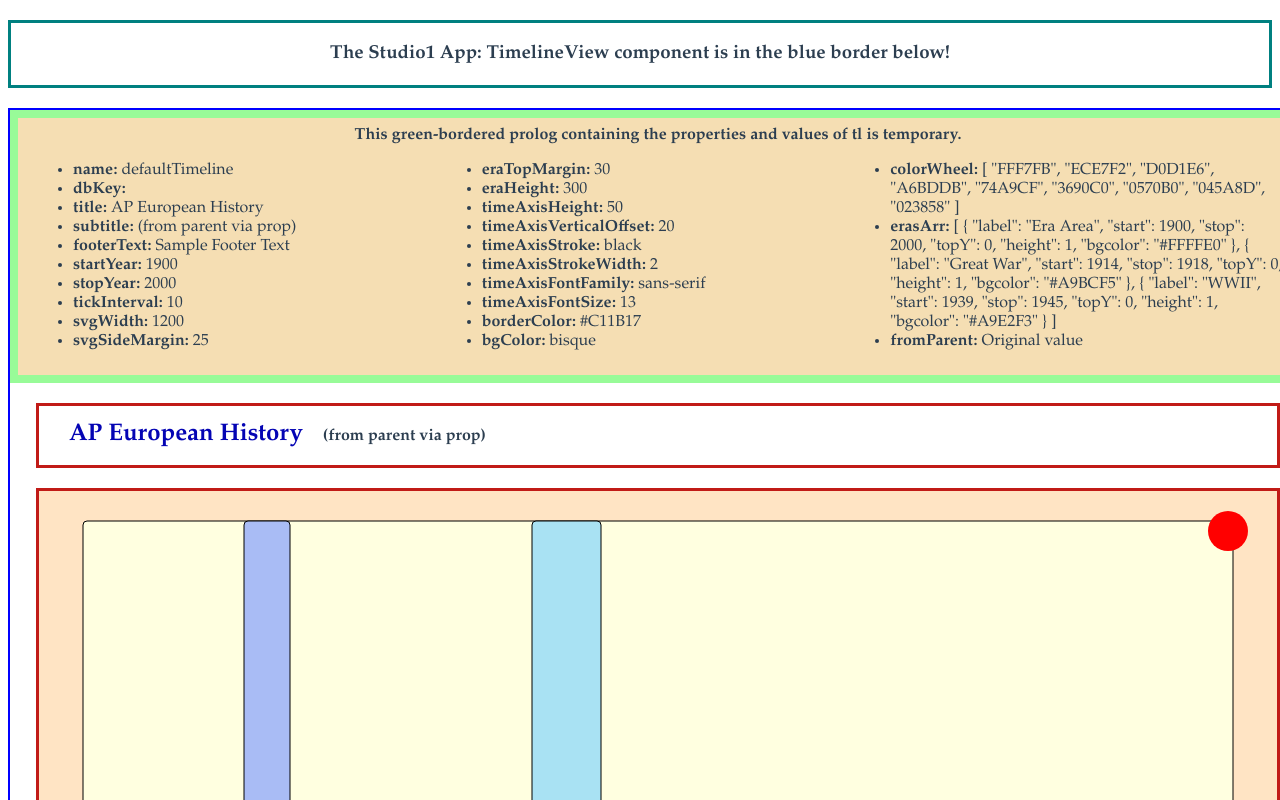
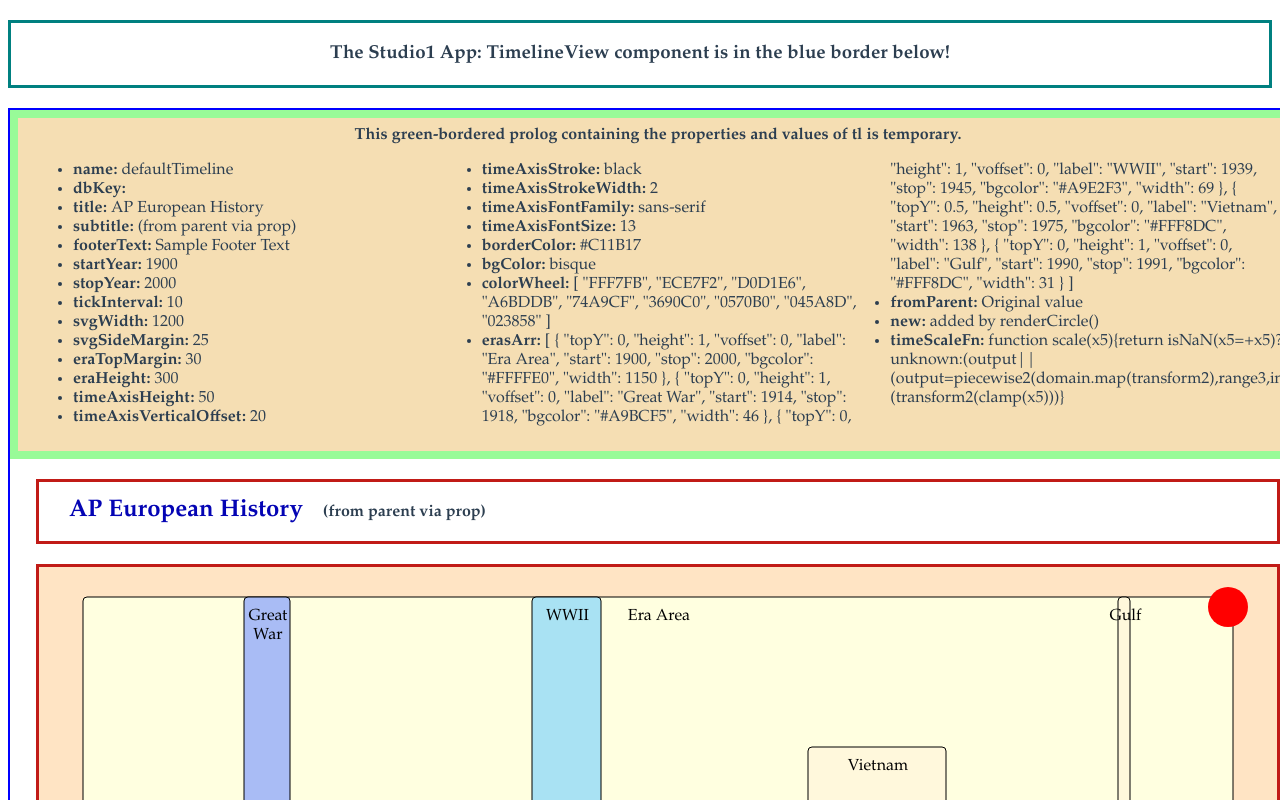
Before and after one commit to bruml2/studio1, a Vue app: page / in a window 1280 px wide. Shown: the top 800 px of the page. Built offline with nearby package versions, Linux system fonts and the light colour scheme.

Commit message:
works; trouble positioning era labels;

```diff
--- a/package.json
+++ b/package.json
@@ -30,7 +30,9 @@
       "plugin:vue/essential",
       "eslint:recommended"
     ],
-    "rules": {},
+    "rules": {
+      "no-console": 0
+    },
     "parserOptions": {
       "parser": "babel-eslint"
     }
--- a/src/components/TimelineView.vue
+++ b/src/components/TimelineView.vue
@@ -19,6 +19,7 @@
         /* goes last to be topmost drawn */
         <g id="timeAxisGrp"></g>
       </svg>
+      <g id="eraLabelsGrp"></g>
     </div>
     <div id="tlFooter">
       {{ tl.footerText }}
@@ -65,12 +66,12 @@
             /* start and stop are years; topY(0 to 1) placement of top within
               eraHeight; height is fraction of height(0 to 1); optional:
               voffset is additional distance down for label; */
-            {label: "Era Area", start: 1900, stop: 2000,
-              topY: 0, height: 1.0, bgcolor: "#FFFFE0"},
-            {label: "Great War", start: 1914, stop: 1918,
-              topY: 0, height: 1.0, bgcolor: "#A9BCF5"},
-            {label: "WWII", start: 1939, stop: 1945,
-              topY: 0, height: 1.0, bgcolor: "#A9E2F3"},
+            {label: "Era Area", start: 1900, stop: 2000, bgcolor: "#FFFFE0"},
+            {label: "Great War", start: 1914, stop: 1918, bgcolor: "#A9BCF5"},
+            {label: "WWII", start: 1939, stop: 1945, bgcolor: "#A9E2F3"},
+            {label: "Vietnam", start: 1963, stop: 1975,
+              topY: 0.5, height: 0.5, bgcolor: "#FFF8DC"},
+            {label: "Gulf", start: 1990, stop: 1991, bgcolor: "#FFF8DC"},
           ],
 
         },
@@ -98,7 +99,10 @@
       this.removeEmptyHeaderFooter(this.tl)
       this.renderCircle(this.tl)
       this.drawTimeAxis(this.tl) /* need tl.timeScaleFn() */
+      this.normalizeEras(this.tl)
       this.drawEras(this.tl)
+      this.drawEraLabelsAsHTML(this.tl)
+      // this.drawDivs()
     },
     methods: {
       removeEmptyHeaderFooter(tl) {
@@ -117,7 +121,7 @@
         tl.new = 'added by renderCircle()'
       },
       drawTimeAxis(tl) {
-        // get tick values;
+        // generate tick values;
         const numTicks = Math.floor((tl.stopYear - tl.startYear)/tl.tickInterval) + 1
         const tickValues = Array(numTicks).fill(tl.startYear).map((start, index) => start + (index * tl.tickInterval))
         // a function which converts a year to an x coordinate;
@@ -150,9 +154,16 @@
             .attr("font-size", tl.timeAxisFontSize)
             .attr("text-rendering", "optimizeLegibility");
       },
+      normalizeEras(tl) {
+        // add topY, height, and voffset defaults;
+        tl.erasArr = tl.erasArr.map(
+          obj => Object.assign({}, {topY:0,height:1,voffset:0}, obj)
+        )
+      },
       drawEras(tl) {
+        tl.erasArr.forEach( obj => { if (Object.keys(obj).length !== 7) throw new Error })
         /* typical era object: {label: "Great War", start: 1914, stop: 1918,
-              topY: 0, height: 1.0, bgcolor: "#A9BCF5"} */
+              topY: 0, height: 1.0, bgcolor: "#A9BCF5", voffset: 0} */
         d3.select("#erasGrp").selectAll("rect").data(tl.erasArr).enter()
           // one rect for each object in the array;
           .append("rect")
@@ -174,7 +185,74 @@
             })
             .on("mouseout", function(){
             });
-
+      },
+      drawEraLabelsAsHTML(tl) {
+        // const eraLabelsFontSize = "16px"; // add to tl;
+        // eraLabels as **HTML divs** to take advantage of text wrapping;
+        // if widest word is wider than the era itself, then it overflows;
+        // in such a case, we want to make the <div> wide enough and place
+        // in evenly straddling the era.
+        // create hidden dummy span;
+        const widthSpan = d3.select("body")
+            .append("span")
+            .attr("id", "overflowSpan")
+            .style("position", "absolute")
+            .style("visibility", "hidden");
+        // this function
+        const getLeftAndStoreWidthVoffset = function(d) {
+          // does widest word overflow? Sort by length descending;
+          let words = d.label.split(/ /);
+          let longestWord = words.sort((a,b) => b.length - a.length)[0];
+          // console.log("Longest: " + longestWord);
+          // put the longest word into the span;
+          widthSpan.text(longestWord);
+          let longestWordWidth =
+                document.getElementById("overflowSpan").clientWidth;
+          console.log("Width of \"" + longestWord + "\": " + longestWordWidth);
+          let widthOfEra = tl.timeScaleFn(d.stop) - tl.timeScaleFn(d.start);
+          console.log("Width of " + d.label + " era: " + widthOfEra);
+          if (widthOfEra > longestWordWidth) {
+            /* If the longest word will fit in era, set width to that of era
+               and position div at start year; */
+            d.width = widthOfEra
+            return tl.timeScaleFn(d.start) + 20 + "px";
+          } else {
+            /* Else, div has width of longest word and is positioned to the
+               left of start year; */
+            d.width = longestWordWidth + 2;
+            // left is to the left of start by half of excess width + 2;
+            let left = tl.timeScaleFn(d.start) + 20 -
+                            ((longestWordWidth - widthOfEra + 2) / 2);
+            console.log("  startYearX: " + tl.timeScaleFn(d.start))
+            console.log("  left: " + left);
+            return left + "px";
+          }
+        }; // end of function def;
+        // d3.select("#eraLabelsGrp")
+        d3.select("#tlTimeline")
+            .selectAll("div")
+            .data(tl.erasArr)
+            .enter()
+            // one div for each object in the array;
+          .append("div")
+            .attr("class", "eraLabel")
+            .attr("id", d => d.label.replace(/\W/g, "") + "Label")
+            // position against top-left corner of era with same width;
+            // .style("position", "absolute")
+            // need two versions: this if it fits; wider if not;
+            .style("left", d => getLeftAndStoreWidthVoffset(d))
+            .style("top", d => tl.eraTopMargin + 10 + (d.topY * tl.eraHeight) + d.voffset + "px")
+            .style("width", d => d.width + "px")
+            .text(d => d.label)
+        d3.select("#overflowSpan").remove();
+      },
+      drawDivs() {
+        // element not rendered although in DOM;
+        const tlT = document.getElementById("svg")
+        const newDiv = document.createElement("div")
+        const newContent = document.createTextNode("Hi there and greetings!")
+        newDiv.appendChild(newContent)
+        tlT.appendChild(newDiv)
       }
     }
   }
@@ -232,4 +310,12 @@
   background-color: bisque;
   overflow-x: auto;
 }
+.eraLabel {
+  position: absolute;
+  z-index: 1;
+  text-align: center;
+  font-size: 16px;
+  color: black;
+  pointer-events: none;
+}
 </style>
```
